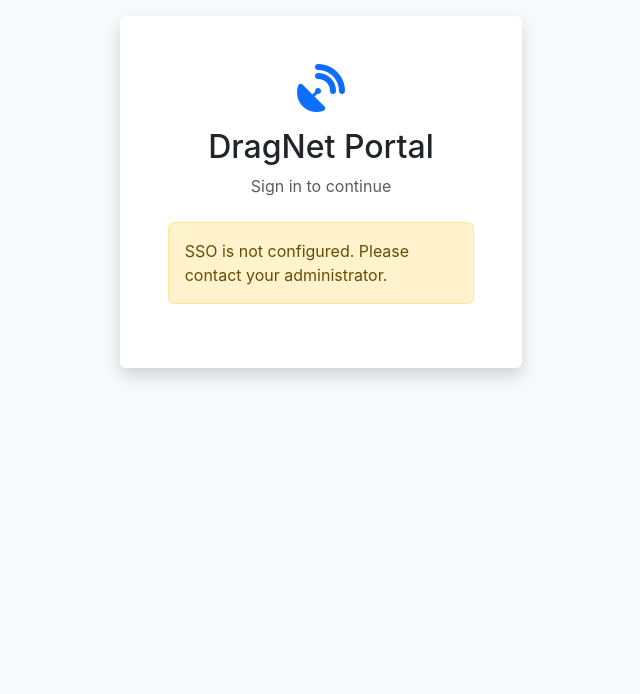
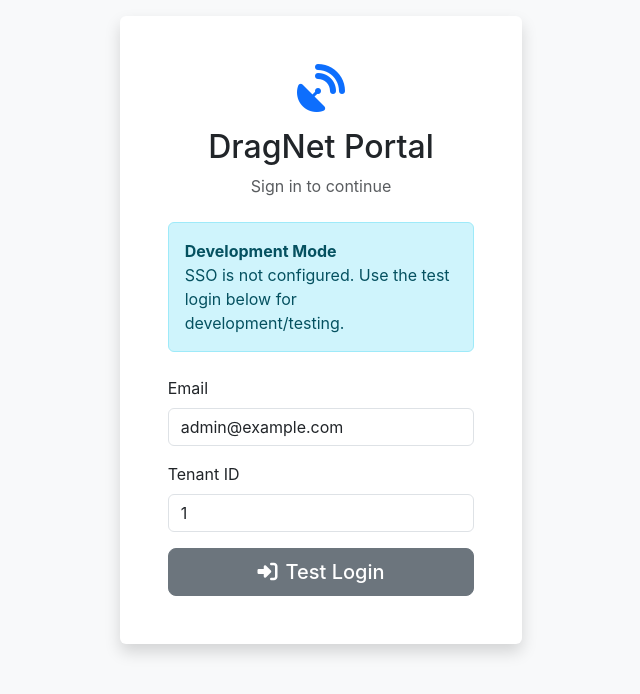
Before and after one commit to aarshe22/dragnet-portal, a PHP site: page /login in a window 1280 px wide. Shown: the top 694 px of the page, without its empty margins (319-959 px from the left). Run offline with PHP 8.4, Linux system fonts and the light colour scheme; some libraries are stand-ins or nearby versions.

Commit message:
Add support for development login in AuthController and update routes
- Added POST route for /login and /auth/callback to handle development logins.
- Enhanced AuthController to process SSO callbacks and development logins, including tenant validation and user creation.
- Updated login.php to include a development login form for testing purposes when SSO is not configured.

```diff
--- a/config/routes.php
+++ b/config/routes.php
@@ -11,8 +11,10 @@ return [
     // Public/Auth routes
     'GET /' => 'DashboardController@index',
     'GET /login' => 'AuthController@login',
+    'POST /login' => 'AuthController@login',
     'GET /logout' => 'AuthController@logout',
     'GET /auth/callback' => 'AuthController@callback',
+    'POST /auth/callback' => 'AuthController@callback',
     'GET /auth/saml' => 'AuthController@saml',
     'GET /auth/oauth' => 'AuthController@oauth',
 
--- a/src/Controllers/AuthController.php
+++ b/src/Controllers/AuthController.php
@@ -37,27 +37,37 @@ class AuthController extends BaseController
      * 3. Create or update user record
      * 4. Establish tenant context
      */
-    public function callback(): array
+    public function callback()
     {
-        // Placeholder for SSO callback processing
-        // In production, this would:
-        // - Validate OAuth2/OIDC token or SAML assertion
-        // - Extract claims (email, tenant_id, etc.)
-        // - Look up or create user
-        // - Set tenant context
-
+        // Handle both SSO callbacks and development/test logins
         $email = $this->input('email');
         $tenantId = (int)$this->input('tenant_id', 1);
         $provider = $this->input('provider', 'oauth');
 
+        // For development/test logins (when SSO not configured)
+        if ($provider === 'dev' || ($_SERVER['REQUEST_METHOD'] === 'POST' && $email)) {
             if (!$email) {
-            return $this->json(['error' => 'Email required'], 400);
+                header('Location: /login?error=email_required');
+                exit;
+            }
+
+            // Verify tenant exists
+            $db = $this->app->getDatabase();
+            $tenant = $db->fetchOne("SELECT id FROM tenants WHERE id = :id", ['id' => $tenantId]);
+
+            if (!$tenant) {
+                header('Location: /login?error=tenant_not_found');
+                exit;
             }
 
             $userModel = new User($this->app);
             $userModel->setTenantId($tenantId);
 
-        $user = $userModel->findOrCreateFromSSO($email, $tenantId, $provider, 'sso_subject_' . $email);
+            // For dev mode, set default role to Administrator for first user
+            $existingUser = $userModel->findByEmail($email, $tenantId);
+            $role = $existingUser ? $existingUser['role'] : 'Administrator';
+
+            $user = $userModel->findOrCreateFromSSO($email, $tenantId, 'dev', 'dev_' . $email, $role);
 
             // Create tenant context
             $context = new TenantContext(
@@ -72,6 +82,16 @@ class AuthController extends BaseController
 
             // Redirect to dashboard
             header('Location: /dashboard');
+            exit;
+        }
+
+        // Production SSO callback would go here
+        // - Validate OAuth2/OIDC token or SAML assertion
+        // - Extract claims (email, tenant_id, etc.)
+        // - Look up or create user
+        // - Set tenant context
+
+        header('Location: /login?error=invalid_callback');
         exit;
     }
 
--- a/src/Views/auth/login.php
+++ b/src/Views/auth/login.php
@@ -34,9 +34,28 @@ ob_start();
                     <?php endif; ?>
 
                     <?php if (!$entraEnabled && !$googleEnabled): ?>
-                    <div class="alert alert-warning">
-                        SSO is not configured. Please contact your administrator.
+                    <div class="alert alert-info">
+                        <strong>Development Mode</strong><br>
+                        SSO is not configured. Use the test login below for development/testing.
                     </div>
+
+                    <!-- Development/Testing Login Form -->
+                    <form method="POST" action="/auth/callback" id="devLoginForm">
+                        <div class="mb-3">
+                            <label for="dev_email" class="form-label">Email</label>
+                            <input type="email" class="form-control" id="dev_email" name="email"
+                                   value="admin@example.com" required>
+                        </div>
+                        <div class="mb-3">
+                            <label for="dev_tenant_id" class="form-label">Tenant ID</label>
+                            <input type="number" class="form-control" id="dev_tenant_id" name="tenant_id"
+                                   value="1" min="1" required>
+                        </div>
+                        <input type="hidden" name="provider" value="dev">
+                        <button type="submit" class="btn btn-secondary btn-lg w-100">
+                            <i class="fas fa-sign-in-alt me-2"></i>Test Login
+                        </button>
+                    </form>
                     <?php endif; ?>
                 </div>
             </div>
```
Also changed, not shown: INITIAL-SETUP.md (added, +58 -0 lines). Lines whose indentation alone changed are shown as unchanged.
